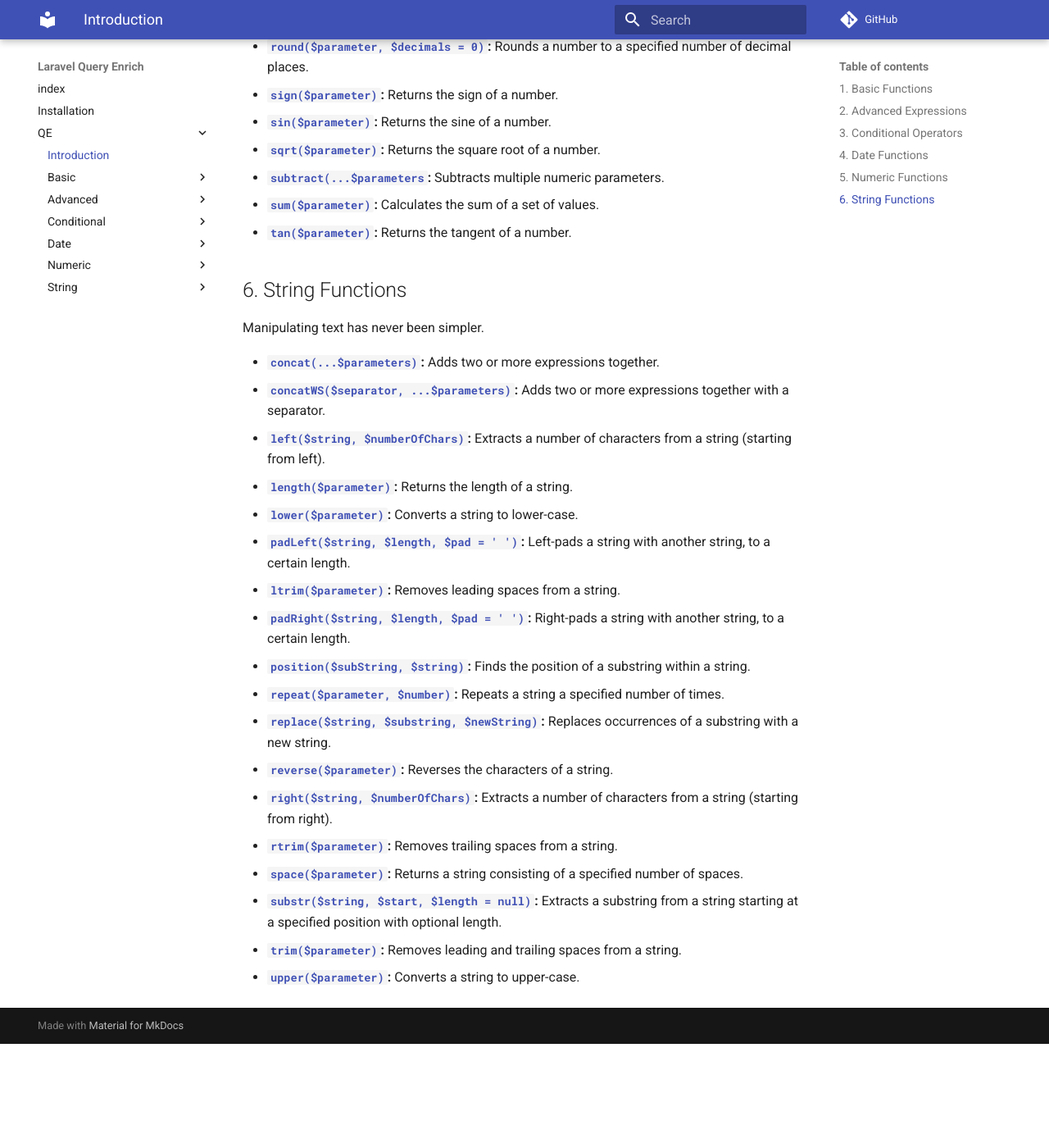
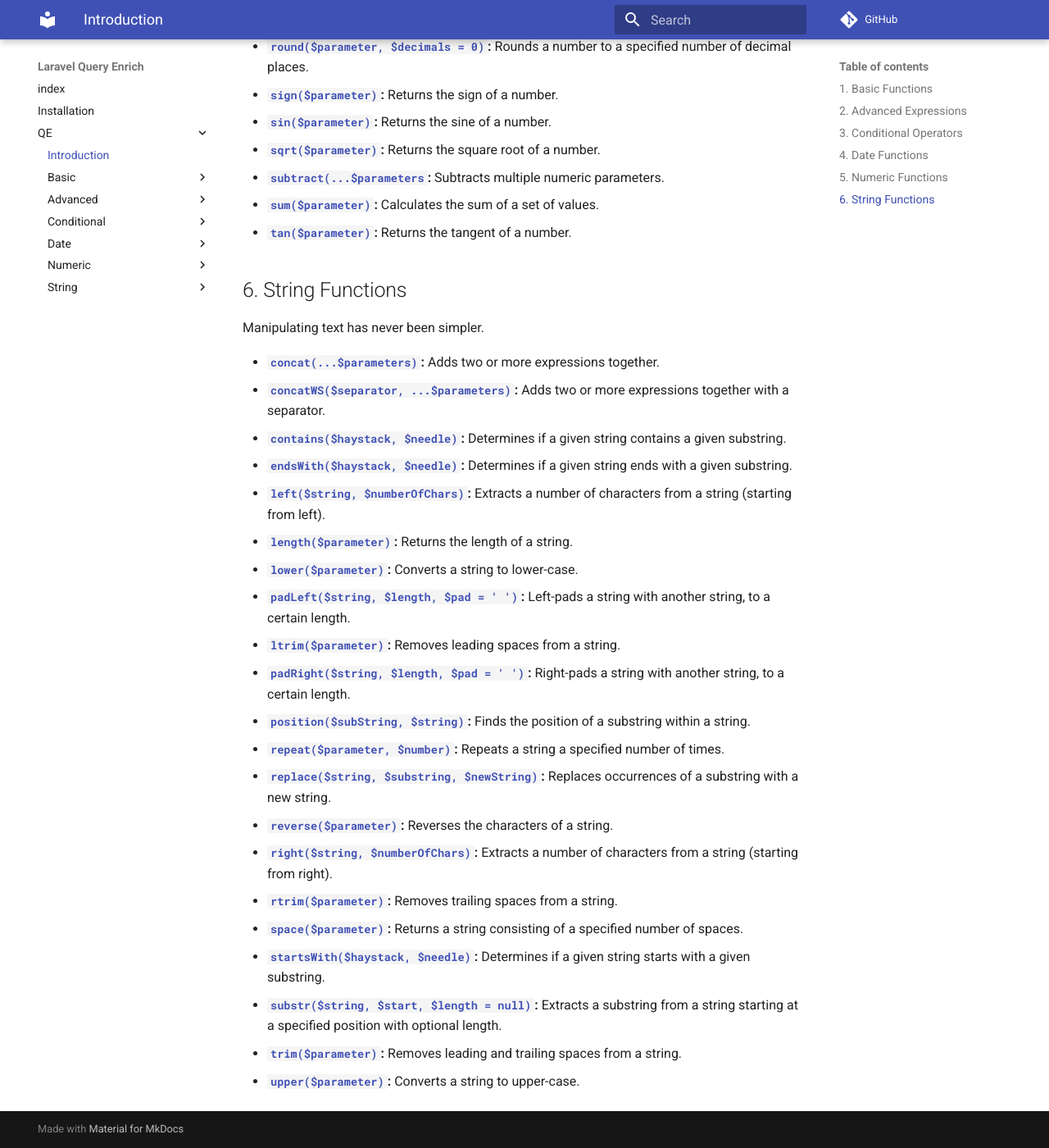
Before and after one commit to SiavashBamshadnia/Laravel-Query-Enrich, an MkDocs documentation site: the page built from docs/QE/introduction.md, in a window 1280 px wide and 1400 px high, scrolled down 2653 px. Shown: the whole window at 82% size. Built offline with MkDocs 1.6.1 and Material for MkDocs 9.7.7, drawn with Linux system fonts in a browser that asks for light colours; comment, search, counter and statistics services are not loaded; before the commit the page ends 3926 px from its top, so only the background shows below that.

Commit message:
docs: update documentation nav and links

```diff
--- a/docs/QE/introduction.md
+++ b/docs/QE/introduction.md
@@ -97,6 +97,8 @@ Manipulating text has never been simpler.
 - **[`concat(...$parameters)`](String/concat.md):** Adds two or more expressions together.
 - **[`concatWS($separator, ...$parameters)`](String/concatWS.md):** Adds two or more expressions together with a
   separator.
+- **[`contains($haystack, $needle)`](String/contains.md):**  Determines if a given string contains a given substring.
+- **[`endsWith($haystack, $needle)`](String/endsWith.md):**  Determines if a given string ends with a given substring.
 - **[`left($string, $numberOfChars)`](String/left.md):** Extracts a number of characters from a string (starting from
   left).
 - **[`length($parameter)`](String/length.md):** Returns the length of a string.
@@ -115,6 +117,7 @@ Manipulating text has never been simpler.
   right).
 - **[`rtrim($parameter)`](String/rtrim.md):** Removes trailing spaces from a string.
 - **[`space($parameter)`](String/space.md):** Returns a string consisting of a specified number of spaces.
+- **[`startsWith($haystack, $needle)`](String/startsWith.md):**  Determines if a given string starts with a given substring.
 - **[`substr($string, $start, $length = null)`](String/substr.md):** Extracts a substring from a string starting at a
   specified position with optional length.
 - **[`trim($parameter)`](String/trim.md):** Removes leading and trailing spaces from a string.
```
